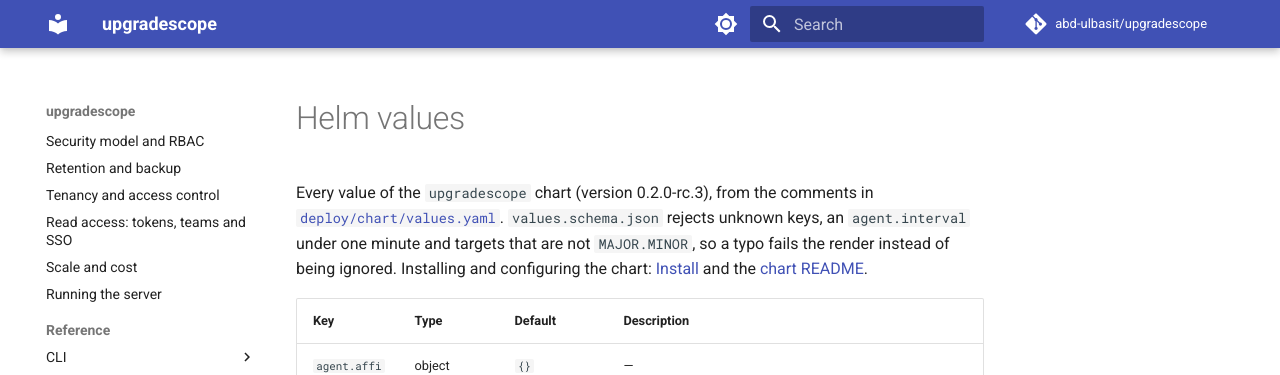
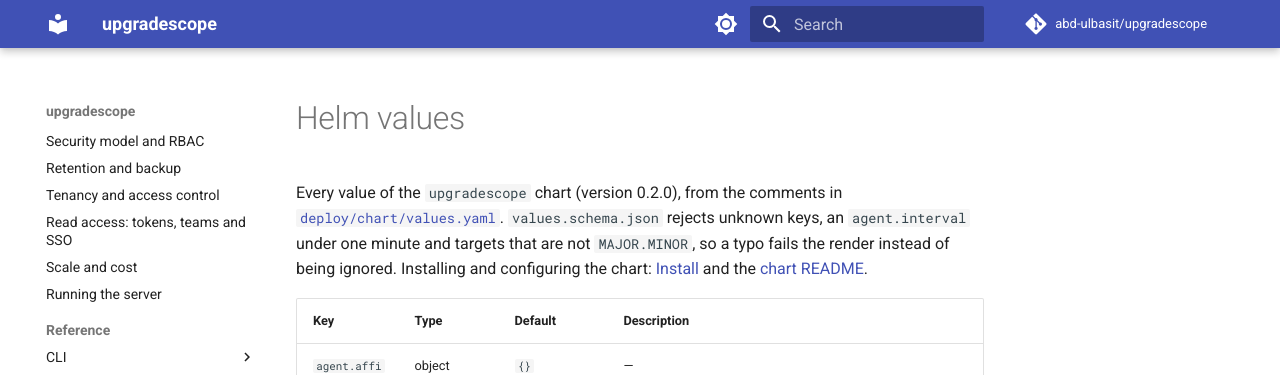
Before and after one commit to abd-ulbasit/upgradescope, an MkDocs documentation site: the page built from docs/reference/helm-values.md, in a window 1280 px wide and 900 px high. Shown: the top 375 px of the window. Built offline with MkDocs 1.6.1 and Material for MkDocs 9.7.7, drawn with Linux system fonts in a browser that asks for light colours; comment, search, counter and statistics services are not loaded.

Commit message:
chore(chart): version 0.2.0, appVersion v0.2.0, image pins and helm docs
Refs #9, #127, #161

Co-Authored-By: Claude Fable 5 <noreply@anthropic.com>

```diff
--- a/docs/reference/helm-values.md
+++ b/docs/reference/helm-values.md
@@ -2,7 +2,7 @@
 
 <!-- Generated by hack/helm-docs.sh from deploy/chart/values.yaml (make helm-docs). Do not edit. -->
 
-Every value of the `upgradescope` chart (version 0.2.0-rc.3),
+Every value of the `upgradescope` chart (version 0.2.0),
 from the comments in [`deploy/chart/values.yaml`](https://github.com/abd-ulbasit/upgradescope/blob/main/deploy/chart/values.yaml).
 `values.schema.json` rejects unknown keys, an `agent.interval` under one
 minute and targets that are not `MAJOR.MINOR`, so a typo fails the render
```
Also changed, not shown: deploy/chart/README.md (+1 -1 lines), 3 other files.
